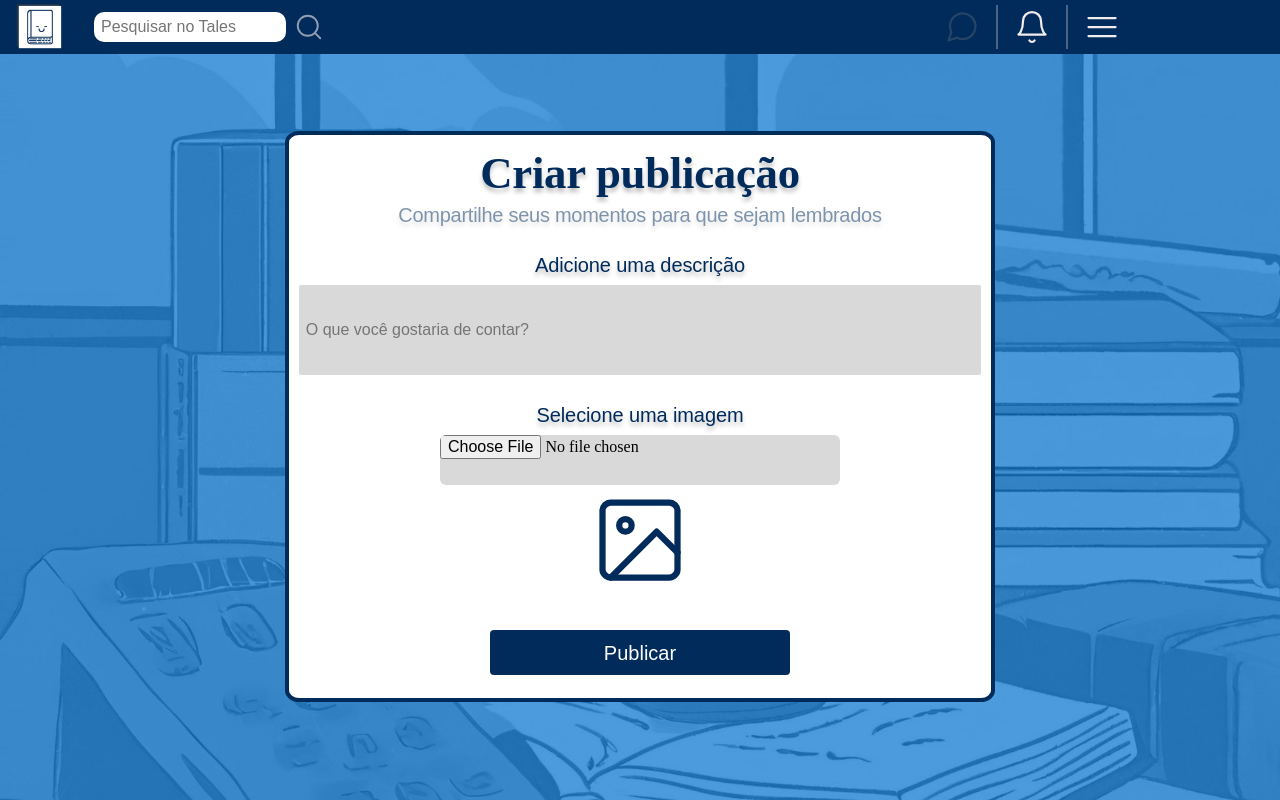
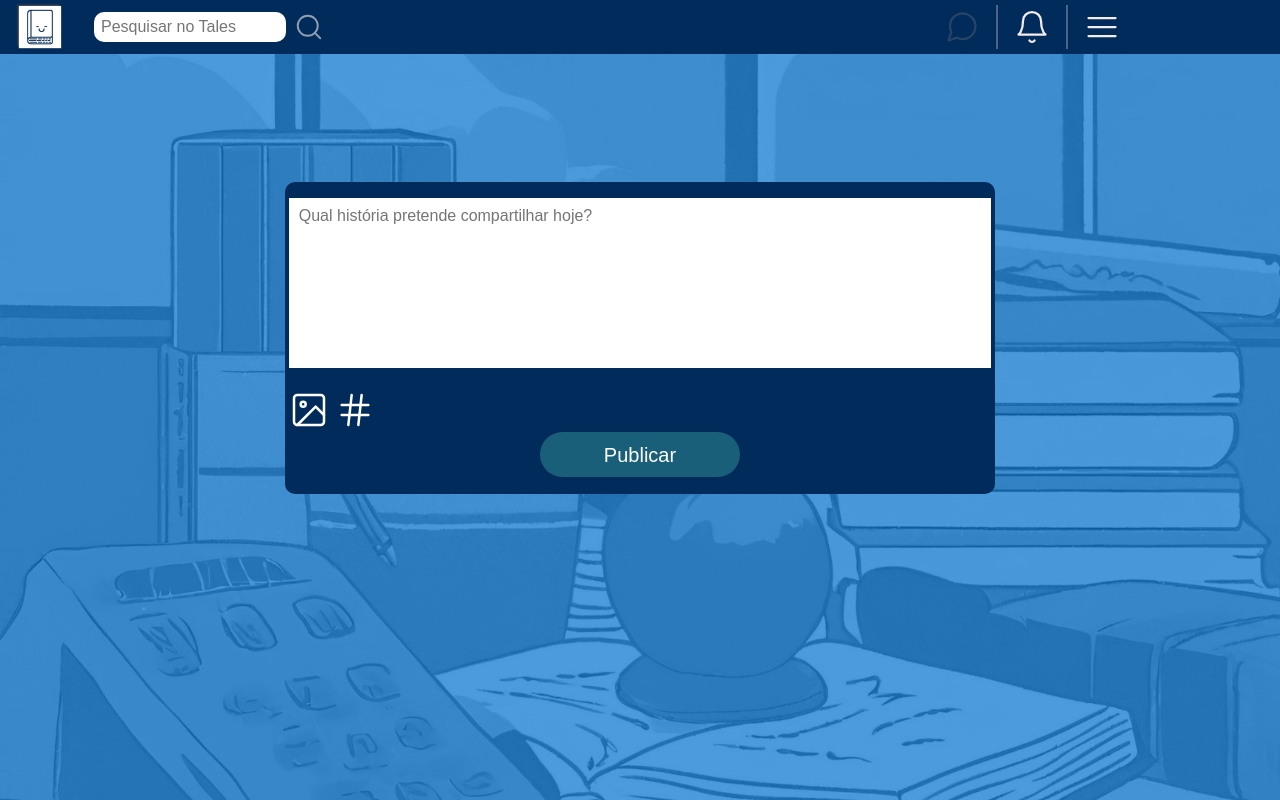
Before and after one commit to KyobaMuratsu/tales-app, a React (Create React App) app in the folder tales-app/: page /CreatePost in a window 1280 px wide. Built offline with nearby package versions, Linux system fonts and the light colour scheme.

Commit message:
Página de criação de publicação

```diff
--- a/tales-app/src/layout/User/CreatePost/CreatePost.jsx
+++ b/tales-app/src/layout/User/CreatePost/CreatePost.jsx
@@ -1,7 +1,9 @@
 import '../../../style/CreatePost.css';
 import React, { useEffect, useRef, useState } from "react";
 import { Link, useLocation, useNavigate } from "react-router-dom";
-import ImagePlaceholder from '../../../assets/image-placeholder.svg';
+import ImagePlaceholder from '../../../assets/image-placeholder-white.svg';
+import TagsIcon from '../../../assets/hash.svg';
+
 
 const handlePost = "";
 
@@ -9,29 +11,35 @@ function CreatePost(){
 
     const inputRef = useRef(null);
 
+    const handleImageClick = () => {
+        inputRef.current.click();
+    }
+
     return(
         <main className="main">
             <form className="postpage-container">
-                <h1 className="postpage-title">Criar publicação</h1>
-                <h1 className='postpage-subtitle'>Compartilhe seus momentos para que sejam lembrados</h1>
-                <label className="postpage-text">Adicione uma descrição</label>
-                    <input
+                    <textarea
+                        maxLength="640"
                         type="text"
                         id="description"
                         autoComplete="off"
                         required
                         className="description-textbox"
-                        placeholder='O que você gostaria de contar?'/>
+                        placeholder='Qual história pretende compartilhar hoje?'/>
 
-                <label className="postpage-text">Selecione uma imagem</label>
+                <div className='post-bar'>
+                    <div onClick={handleImageClick}>
                     <input
                         type="file"
                         ref={inputRef}
                         name="post-image"
                         id="postImage"
                         className="post-image-input"
-                        />
+                    />
                     <img src={ImagePlaceholder} alt="" className='post-image'></img>
+                    </div>
+                    <img src={TagsIcon} alt="" className='post-image'></img>
+                </div>
 
                 <button
                     type="submit"
--- a/tales-app/src/layout/User/Register/Register.jsx
+++ b/tales-app/src/layout/User/Register/Register.jsx
@@ -80,7 +80,7 @@ function Register() {
         <p ref={errorRef} className={errorMessage ? "errmsg" : "offscreen"} aria-live="assertive">{errorMessage}</p>
             <form onSubmit={handleSubmit} className="container">
                 <h1 className="title">Vamos começar?</h1>
-                <label className="text" htmlFor="matricula">Matricula</label>
+                <label className="text" htmlFor="matricula">Matrícula</label>
                     <input
                         type="text"
                         id="matricula"
@@ -99,7 +99,7 @@ function Register() {
                         }}
                         className="textbox" />
 
-                <label className="text" htmlFor="senha">Senha
+                <label className="text" htmlFor="senha">Crie uma senha
                 </label>
                     <input
                         type="password"
--- a/tales-app/src/style/CreatePost.css
+++ b/tales-app/src/style/CreatePost.css
@@ -13,8 +13,8 @@ body{
 
 .postpage-container{
     border: 0.25rem solid var(--main-color);
-    background-color: white;
-    border-radius: 2%;
+    background-color: var(--main-color);
+    border-radius: 10px;
     display: flex;
     justify-content: center;
     align-items: center;
@@ -22,7 +22,7 @@ body{
     width: 650px;
     height: fit-content;
     padding: 0 2% 1% 2%;
-    margin-top: 6%;
+    margin-top: 10%;
     user-select: none;
 }
 
@@ -34,7 +34,6 @@ body{
     font-size: 2.8rem;
     font-style: normal;
     letter-spacing: -0.017rem;
-    text-align: center;
     height: 44px;
     margin-top: 16px;
     margin-bottom: 10px;
@@ -54,8 +53,7 @@ body{
 }
 
 .postpage-text{
-    text-align: center;
-    color: #002B5B;
+    color: var(--main-color);
     text-shadow: 0px 4px 4px rgba(0, 0, 0, 0.25);
     font-family: Arial, Helvetica, sans-serif;
     font-size: 1.25rem;
@@ -67,53 +65,61 @@ body{
 }
 
 .description-textbox{
-    background-color: var(--textbox-color);
-    border-radius: 2px;
-    height: 90px;
+    background-color: white;
+    height: 150px;
     width: 105%;
     font-family: Arial, Helvetica, sans-serif;
-    align-content: center;
-    text-indent: 7px;
     transition: .4s;
-    margin-bottom: 10px;
+    padding: 10px;
+    margin-top: 12px;
+    resize: none;
+
 }
 
-.description-textbox:focus{
+.post-bar{
+    height: 40px;
+    width: 108%;
+    border-radius: 2px;
+    margin-top: 20px;
+    padding: 2px;
+    display: flex;
+    flex-direction: row;
 }
 
 .post-image-input {
     background-color: var(--textbox-color);
-    height: 50px;
+    height: 40px;
     width: 400px;
     user-select: none;
     border-radius: 6px;
+    display: none;
 }
 
 .post-image {
-    height: 100px;
-    width: 100px;
+    height: 40px;
+    width: 40px;
     user-select: none;
-    border-radius: 16px;
-    margin-top: 5px;
-    margin-bottom: 40px;
+    border-radius: 6px;
+    margin-right: 6px;
+    cursor: pointer;
 }
 
 .postpage-button{
-    background-color: var(--main-color);
+    background-color: var(--secondary-color);
     color: white;
     font-family: Arial, Helvetica, sans-serif;
     font-size: 20px;
     height: 45px;
-    width: 300px;
-    border-radius: 4px;
-    margin-bottom: 10px;
+    width: 200px;
+    border-radius: 40px;
     transition: .4s;
+    cursor: pointer;
 
 }
 
 .postpage-button:hover{
-    background-color: var(--main-color-hover);
+    background-color: var(--secondary-color-hover);
     color: white;
     height: 45px;
-    width: 300px;
+    width: 180px;
 }
--- a/tales-app/src/style/HomeBar.css
+++ b/tales-app/src/style/HomeBar.css
@@ -10,6 +10,8 @@ body{
     --speed: 0.2s;
     --main-color: #002B5B;
     --main-color-hover: #00418a;
+    --secondary-color: #1A5F7A;
+    --secondary-color-hover: #159895;
     --textbox-color: #D9D9D9;
     height: 100%;
     width: 100%;
--- a/tales-app/src/style/PostButton.css
+++ b/tales-app/src/style/PostButton.css
@@ -32,7 +32,8 @@ body{
 }
 
 .post-button:hover{
-    width: 120px;
-    height: 120px;
+    width: 110px;
+    height: 110px;
+    transform: rotate(-90deg);
     transition: var(--speed);
 }
```
Also changed, not shown: tales-app/src/assets/hash.svg (added), tales-app/src/assets/image-placeholder-white.svg (added).
